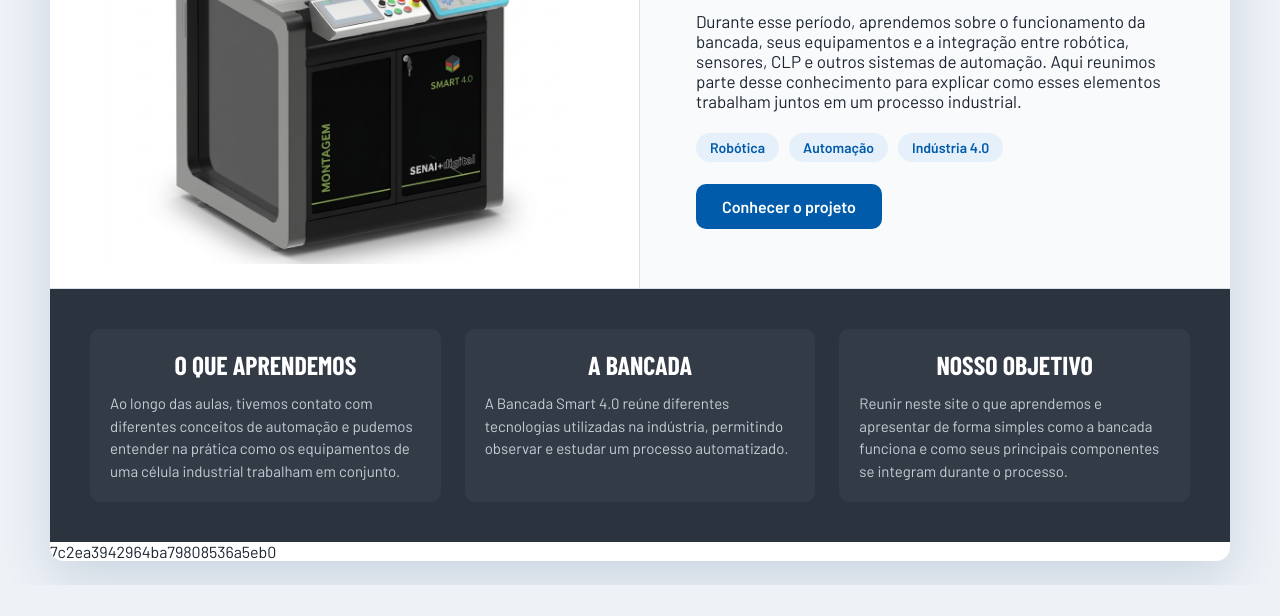
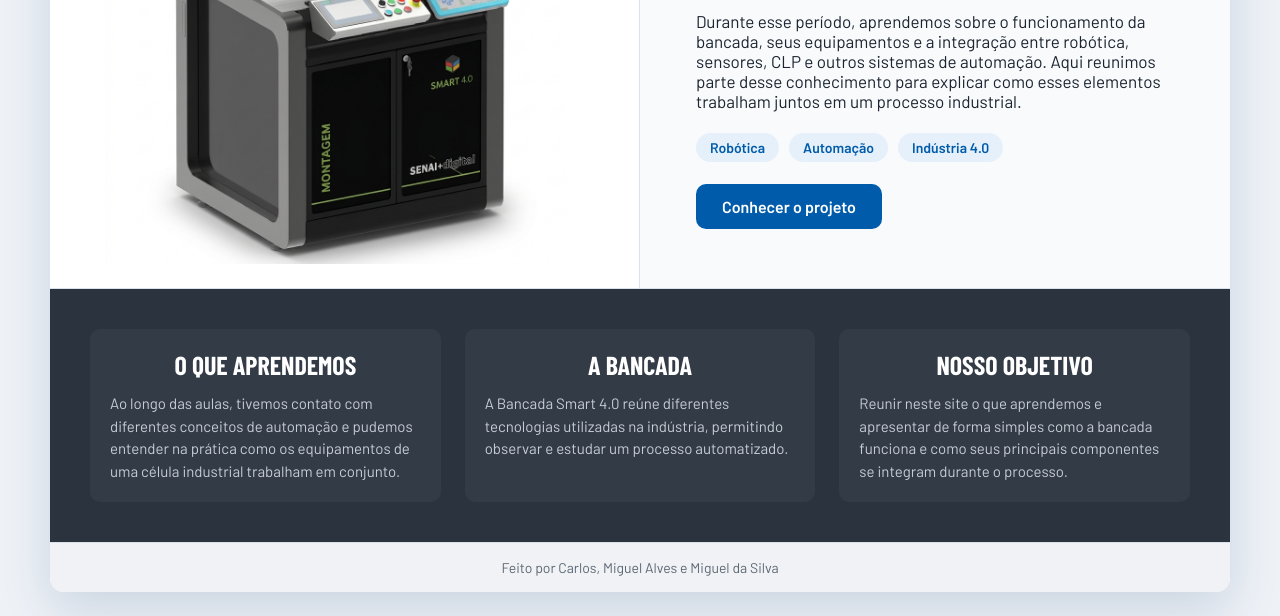
Before and after one commit to carlos1es5melo/mundo-senai, a plain HTML site: page index.html in a window 1280 px wide. Shown: the part 345-961 px from the top of the page. Before the commit the page ends 930 px from the top, so only its background shows below. Drawn offline with nearby package versions, Linux system fonts and the light colour scheme.

Commit message:
quarta versão 67

```diff
--- a/index.html
+++ b/index.html
@@ -554,5 +554,9 @@
           </div>
         </div>
       </section>
+    </main>
 
-7c2ea3942964ba79808536a5eb0
+    <footer>Feito por Carlos, Miguel Alves e Miguel da Silva</footer>
+  </div>
+</body>
+</html>
```
